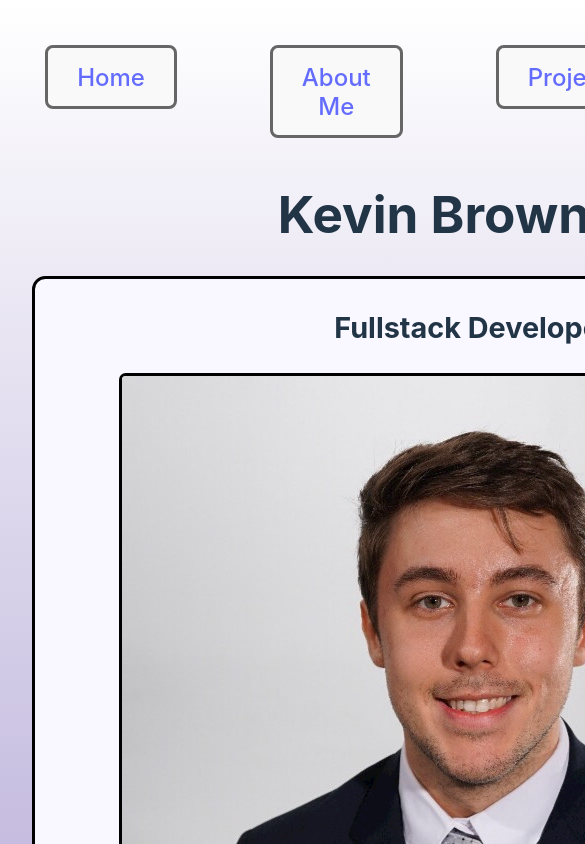
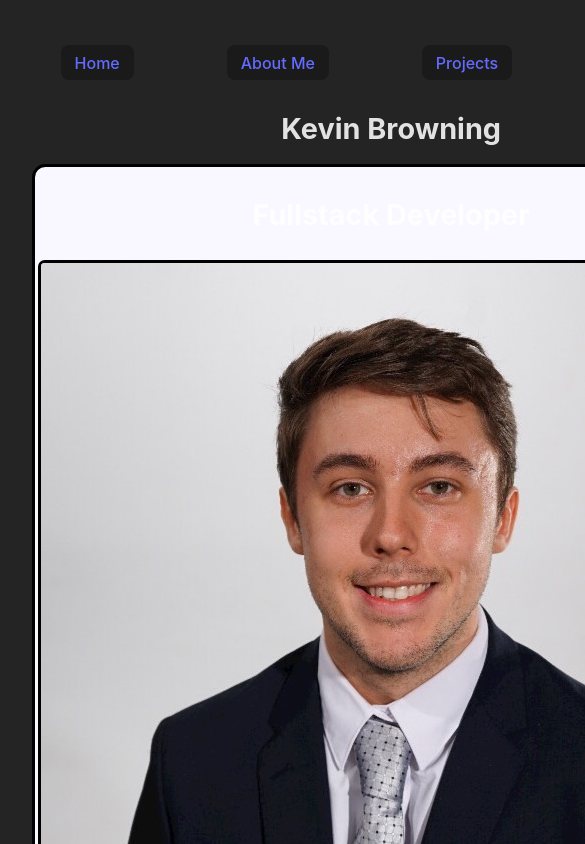
Before and after one commit to KevinBrowning/Portfolio_Site, a React (Vite) app: page / in a window 390 px wide. Shown: the top 844 px of the page, 585 px wide, since content can reach past the window. Built offline with nearby package versions, Linux system fonts and the light colour scheme.

Commit message:
changed view for mobile

```diff
--- a/src/components/EmailForm.jsx
+++ b/src/components/EmailForm.jsx
@@ -24,12 +24,10 @@ const EmailForm = () => {
           from_name: formData.name,
           from_email: formData.email,
           message: formData.message,
-          reply_to: formData.email // Set the reply-to email to be the sender's email
+          reply_to: formData.email
         },
         process.env.VITE_EMAILJS_USER_ID
       );
-
-      console.log('Email sent:', response.status, response.text);
       alert('Email sent successfully!');
       setFormData({
         name: '',
@@ -37,7 +35,6 @@ const EmailForm = () => {
         message: ''
       });
     } catch (error) {
-      console.error('Failed to send email:', error);
       alert('Failed to send email. Please try again later.');
     }
   };
--- a/src/index.css
+++ b/src/index.css
@@ -2,11 +2,9 @@
   font-family: Inter, system-ui, Avenir, Helvetica, Arial, sans-serif;
   line-height: 1.5;
   font-weight: 400;
-
   color-scheme: light dark;
   color: rgba(255, 255, 255, 0.87);
   background-color: #242424;
-
   font-synthesis: none;
   text-rendering: optimizeLegibility;
   -webkit-font-smoothing: antialiased;
@@ -18,6 +16,7 @@ a {
   color: #646cff;
   text-decoration: inherit;
 }
+
 a:hover {
   color: #535bf2;
 }
@@ -45,35 +44,62 @@ button {
   background-color: #1a1a1a;
   cursor: pointer;
   transition: border-color 0.25s;
-  transition: .5s ease-in-out;
 }
+
 button:hover {
   border-color: #646cff;
   background-color: #ffffff;
-  transition: .5s ease-in-out;
-  scale: 1.1;
 }
+
 button:focus,
 button:focus-visible {
   outline: 4px auto -webkit-focus-ring-color;
 }
 
-@media (prefers-color-scheme: light) {
-  :root {
-    color: #213547;
-    background: linear-gradient(#ffffff, #a698ce)
+ul {
+  list-style: none;
+}
+
+@media (max-width: 1024px) {
+  h1 {
+    font-size: 2.5em;
   }
-  a:hover {
-    color: #747bff;
+
+  button {
+    font-size: 1.2em;
+    padding: 0.5em 1em;
   }
-  button {
-    background-color: #f9f9f9;
-    border: solid rgb(102, 102, 102);
+
+  .infoCard {
+    width: 80%;
   }
 }
 
-ul {
-  list-style: none;
+@media (max-width: 600px) {
+  h1 {
+    font-size: 2em;
+  }
+
+  button {
+    font-size: 1em;
+    padding: 0.4em 0.8em;
+  }
+
+  .infoCard {
+    width: 100%;
+  }
+}
+
+@media (max-width: 400px) {
+  h1 {
+    font-size: 1.8em;
+  }
+}
+
+@media (max-width: 320px) {
+  h1 {
+    font-size: 1.5em;
+  }
 }
 
 #imageArray {
@@ -86,11 +112,11 @@ ul {
   opacity: 0;
 }
 
-#imageArray.show{
+#imageArray.show {
   opacity: 1;
 }
 
-.navbar-ul{
+.navbar-ul {
   display: flex;
   justify-content: center;
   margin: auto;
@@ -98,7 +124,7 @@ ul {
   gap: 70pt;
 }
 
-.infoCard{
+.infoCard {
   background-color: #f9f7ff;
   border: solid black;
   border-radius: 10pt;
@@ -107,7 +133,7 @@ ul {
   padding: 2pt;
 }
 
-#Cert{
+#Cert {
   width: 80vh;
   height: auto;
   border: solid black;
@@ -135,7 +161,7 @@ ul {
   margin:auto
 }
 
-.video{
+.video {
   width: 100vh;
   border: solid slategray;
   border-radius: 4pt;
@@ -165,11 +191,11 @@ ul {
   border-radius: 5pt;
 }
 
-p{
+p {
   font-weight: 500;
 }
 
-#inputForm{
+#inputForm {
   background-color: #f9f9f9;
   display: flex;
   flex-direction: column;
@@ -179,12 +205,12 @@ p{
   border-radius: 10pt;
 }
 
-#inputForm > input{
+#inputForm > input {
   width: 200pt;
   margin: auto;
 }
 
-.aboutMeBox{
+.aboutMeBox {
   border: solid black;
   padding: 10pt;
   margin: 10pt;
```
Also changed, not shown: 4 other files (tests, documents, lock files or other folders).
